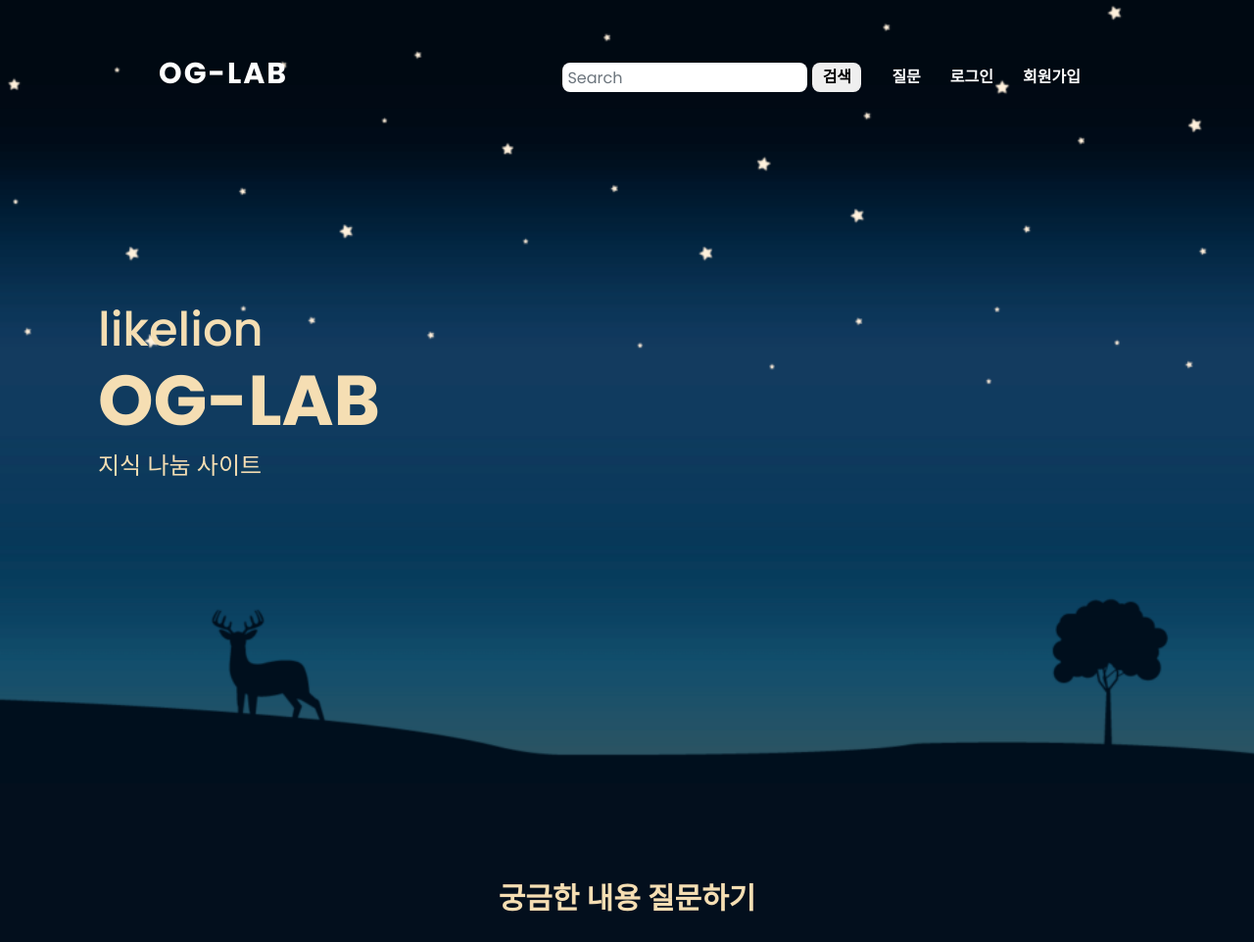
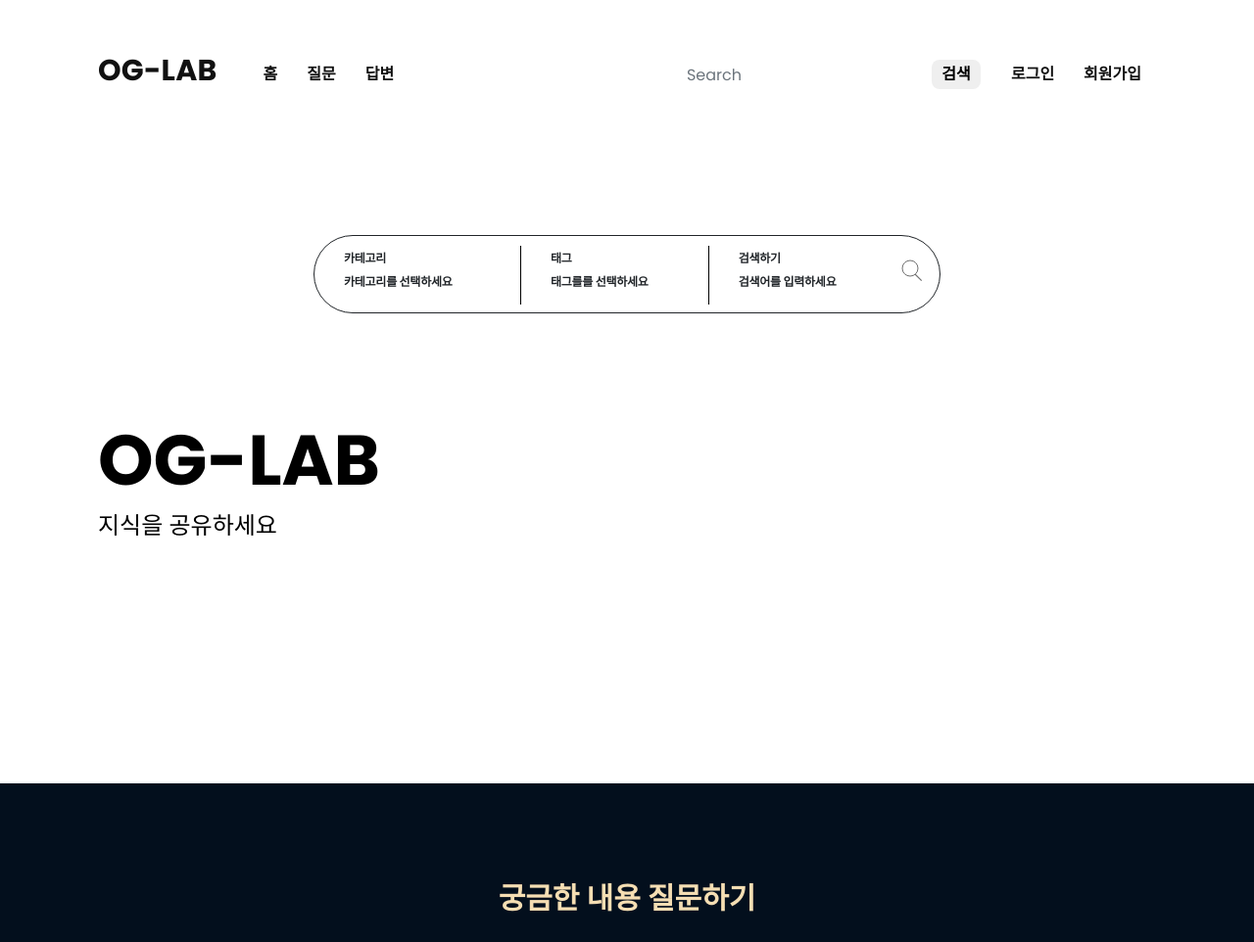
Before and after one commit to Dltmd202/Sharing_knowleadge, a Django app: page / in a window 1280 px wide. Shown: the top 962 px of the page at 98% size. Run offline with Django 3.2, Linux system fonts and the light colour scheme.

Commit message:
검색 유틸 작성

```diff
--- a/home/static/home/css/home.css
+++ b/home/static/home/css/home.css
@@ -12,21 +12,24 @@ section
 {
     padding: 100px;
 }
+.main__banner{
+    min-height: 100vh;
+    display: block;
+}
 .KnowSharing
 {
-    position: relative;
-    min-height: 100vh;
-    background-image: url(../img/night_sky.png) ;
+    position: absolute;
     background-size: cover;
     background-position: right;
     display: flex;
     justify-content: space-between;
     align-items: center;
+    bottom: 30%;
 }
 .KnowSharing h2
 {
     font-size: 3em;
-    color: wheat;
+    color: black;
     font-weight: 500;
     line-height: 1.5em;
 }
@@ -45,7 +48,7 @@ section
 .KnowSharing h3
 {
     font-size: 1.5em;
-    color: wheat;
+    color: black;
     font-weight: 500;
 }
 .form-control
--- a/home/static/home/css/navbar.css
+++ b/home/static/home/css/navbar.css
@@ -8,7 +8,6 @@ header
     padding: 40px 100px;
     z-index: 1000;
     display: flex;
-    justify-content: space-around;
     align-items: center;
     transition: 0.5s;
 }
@@ -20,12 +19,12 @@ header.sticky
 }
 header .logo
 {
-    color: #fff;
+    color: #111;
     font-size: 30px;
     text-transform: uppercase;
     text-decoration: none;
     font-weight: 700;
-    letter-spacing: 2px;
+    letter-spacing: 0.25px;
 }
 header.sticky .logo
 {
@@ -46,7 +45,7 @@ header ul li a
     position: relative;
     display: inline-block;
     margin: 0 15px;
-    color: #fff;
+    color: #111;
     text-decoration: none;
 }
 header.sticky ul li a
@@ -77,7 +76,7 @@ header.sticky ul li ::placeholder
 
 header a:hover
 {
-    color:white;
+    color: #111;
     text-decoration: none;
 }
 
@@ -87,5 +86,16 @@ header a:hover
     font-size: 18px;
     border-radius: 4px;
     border: none;
-    border-radius: 8px;
 }
+
+header .account{
+    position: absolute;
+    right: 100px;
+}
+
+#search-input{
+    vertical-align: middle;
+    height: 30px;
+    width: 250px;
+    font-size: 16px;
+}
--- /dev/null
+++ b/home/static/home/css/search_box.css
@@ -0,0 +1,100 @@
+.home__input{
+    position: absolute;
+    left: 25%;
+    top: 30%;
+    width:50%;
+    height: 10%;
+}
+
+
+.home__input .search__box{
+    border-radius: 40px;
+    background-color: #fff;
+    height: 100%;
+    width: 100%;
+    display: flex;
+    border: solid 1px;
+}
+
+.home__input .search__box .search__class{
+    border-radius: 40px;
+    padding: 10px 30px;
+}
+
+#search__box__category{
+    width: 33%;
+}
+
+#search__box__tag{
+    width: 30%;
+}
+
+#search__box__keyword{
+    width: 37%;
+}
+
+
+.home__input .search__box .search__class:hover{
+    background-color: #e5e5e5;
+}
+
+.search__class span{
+    letter-spacing: -0.25px;
+    font-size: 12px;
+    line-height: 0px;
+}
+
+line{
+    stroke: rgb(0,0,0);
+    stroke-width: 2px;
+}
+
+
+
+#_149_cv {
+    position: absolute;
+    width: 19.5px;
+    height: 19.5px;
+    right:20px;
+    top: 33%;
+    overflow: visible;
+}
+
+._318_cw {
+    position: absolute;
+    overflow: visible;
+    width: 16px;
+    height: 16px;
+    left: 0px;
+    top: 0px;
+}
+
+#_318_cw {
+    fill: transparent;
+    stroke: rgba(112,112,112,1);
+    stroke-width: 1px;
+    stroke-linejoin: miter;
+    stroke-linecap: butt;
+    stroke-miterlimit: 4;
+    shape-rendering: auto;
+}
+
+._138_cx {
+    overflow: visible;
+    position: absolute;
+    width: 6.707px;
+    height: 6.707px;
+    left: 13.5px;
+    top: 13.5px;
+    transform: matrix(1,0,0,1,0,0);
+}
+
+#_138_cx {
+    fill: transparent;
+    stroke: rgba(112,112,112,1);
+    stroke-width: 1px;
+    stroke-linejoin: miter;
+    stroke-linecap: butt;
+    stroke-miterlimit: 4;
+    shape-rendering: auto;
+}
--- a/home/templates/home/index.html
+++ b/home/templates/home/index.html
@@ -12,13 +12,17 @@
     <link rel="stylesheet" href="{% static 'home/css/home.css' %}">
     <link rel="stylesheet" href="{% static 'home/css/navbar.css' %}">
     <link rel="stylesheet" href="{% static 'home/css/footer.css' %}">
+    <link rel="stylesheet" href="{% static 'home/css/search_box.css' %}">
 </head>
 <body>
     {% include 'home/navbar.html' %}
-    <section class="KnowSharing" id="home">
-        <div class="textBx">
-            <h2>likelion<br><span>OG-LAB</span></h2>
-            <h3>지식 나눔 사이트</h3>
+    <section class="main__banner">
+        {% include 'home/search_box.html' %}
+        <div class="KnowSharing" id="home">
+            <div class="textBx">
+                <h2><span>OG-LAB</span></h2>
+                <h3>지식을 공유하세요</h3>
+            </div>
         </div>
     </section>
 <!--질문-->
--- a/home/templates/home/navbar.html
+++ b/home/templates/home/navbar.html
@@ -1,16 +1,22 @@
 
 
 <header>
-    <a href="{% url 'home' %}" class="logo" style="font-size: 30px;">og-lab</a>
+    <a href="{% url 'home' %}" class="logo">og-lab</a>
     <div class="toggle" onclick="toggleMenu();"></div>
     <!--상단바 메뉴-->
     <ul class="menu pt-4">
+        <div class="d-flex">
+            <li><a href="{% url 'login' %}" onclick="toggleMenu()">홈</a></li>
+            <li><a href="{% url 'login' %}" onclick="toggleMenu()">질문</a></li>
+            <li><a href="{% url 'register' %}" onclick="toggleMenu()">답변</a></li>
+        </div>
+    </ul>
+    <ul class="menu pt-4 account">
         <li style="height: 30px; margin-right: 5px;">
-            <input class="form-control" id="search-input" type="search" placeholder="Search" aria-label="Search" style="vertical-align: middle; height: 30px; width: 250px; font-size: 16px;">
+            <input class="form-control" id="search-input" type="search" placeholder="Search" aria-label="Search">
         </li>
         <li><button class="button search-button me-3" onclick="searchQuestion()">검색</button></li>
         <div class="d-flex my-auto">
-            <li><a href="{% url 'question_main' %}" onclick="toggleMenu()">질문</a></li>
             {% if user.is_authenticated %}
             <li><a href="" onclick="notYet()">결제</a></li>
             <li><a href="{% url 'mypage' %}" onclick="toggleMenu()">{{ user.username }}</a></li>
--- /dev/null
+++ b/home/templates/home/search_box.html
@@ -0,0 +1,36 @@
+<div class="home__input">
+    <div class="search__box">
+        <div class="search__class" id="search__box__category">
+            <span><b>카테고리</b><br/>카테고리를 선택하세요</span>
+        </div>
+        <svg width="1px" height="90%">
+            <line x1="0" y1="10" x2="0" y2="90" />
+        </svg>
+        <div class="search__class" id="search__box__tag">
+            <span><b>태그</b><br/>태그를를 선택하세요</span>
+        </div>
+        <svg width="1px" height="90%">
+            <line x1="0" y1="10" x2="0" y2="90" />
+        </svg>
+        <div class="search__class" id="search__box__keyword">
+            <span><b>검색하기</b><br/>검색어를 입력하세요</span>
+            <div class="search__button">
+                <div id="_149_cv">
+                    <svg class="_318_cw">
+                        <ellipse id="_318_cw" rx="8" ry="8" cx="8" cy="8">
+                        </ellipse>
+                    </svg>
+                    <svg class="_138_cx" viewBox="0 0 6 6">
+                        <path id="_138_cx" d="M 0 0 L 6 6"></path>
+                    </svg>
+                </div>
+            </div>
+        </div>
+    </div>
+    <div>
+    </div>
+    <div>
+    </div>
+    <div>
+    </div>
+</div>
```
